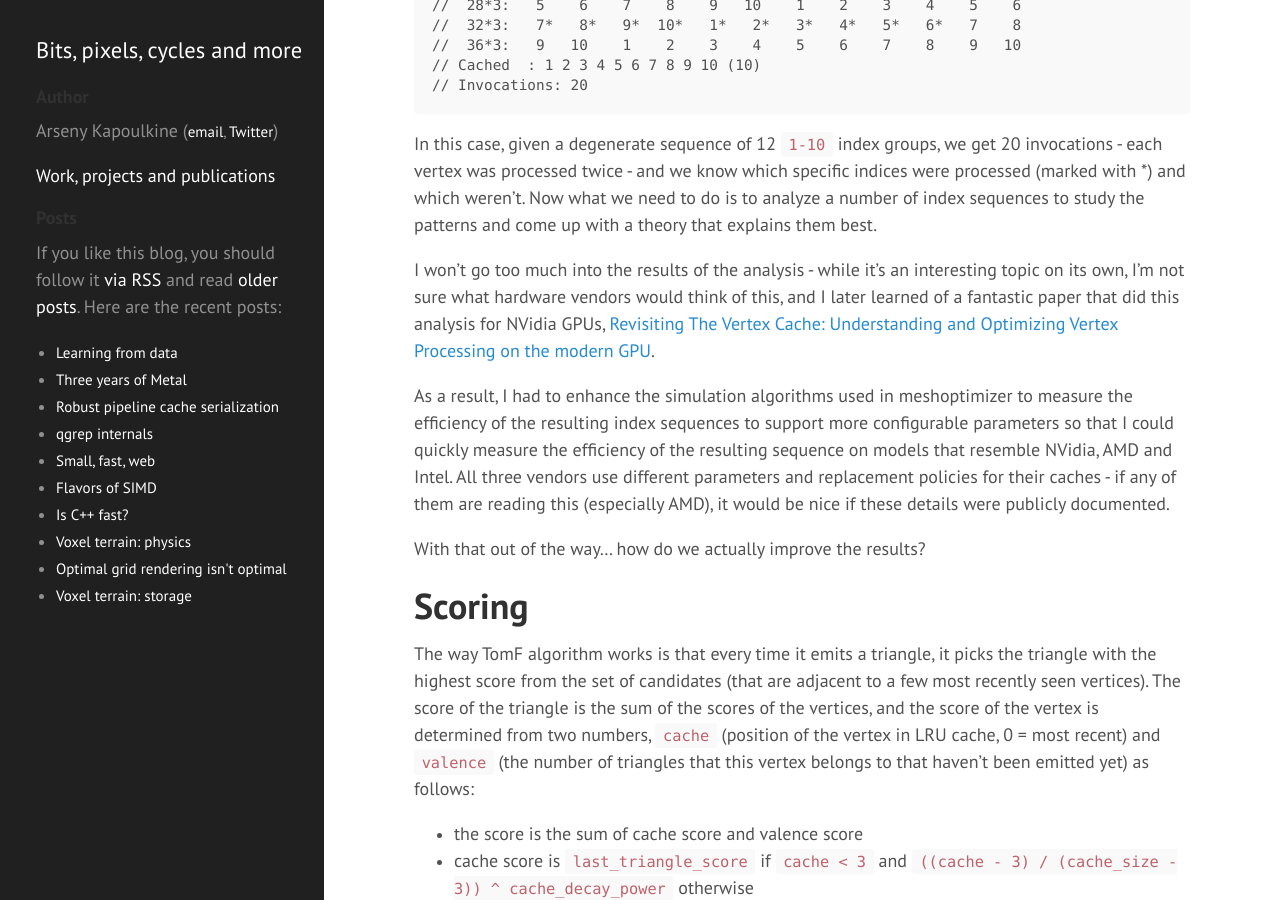
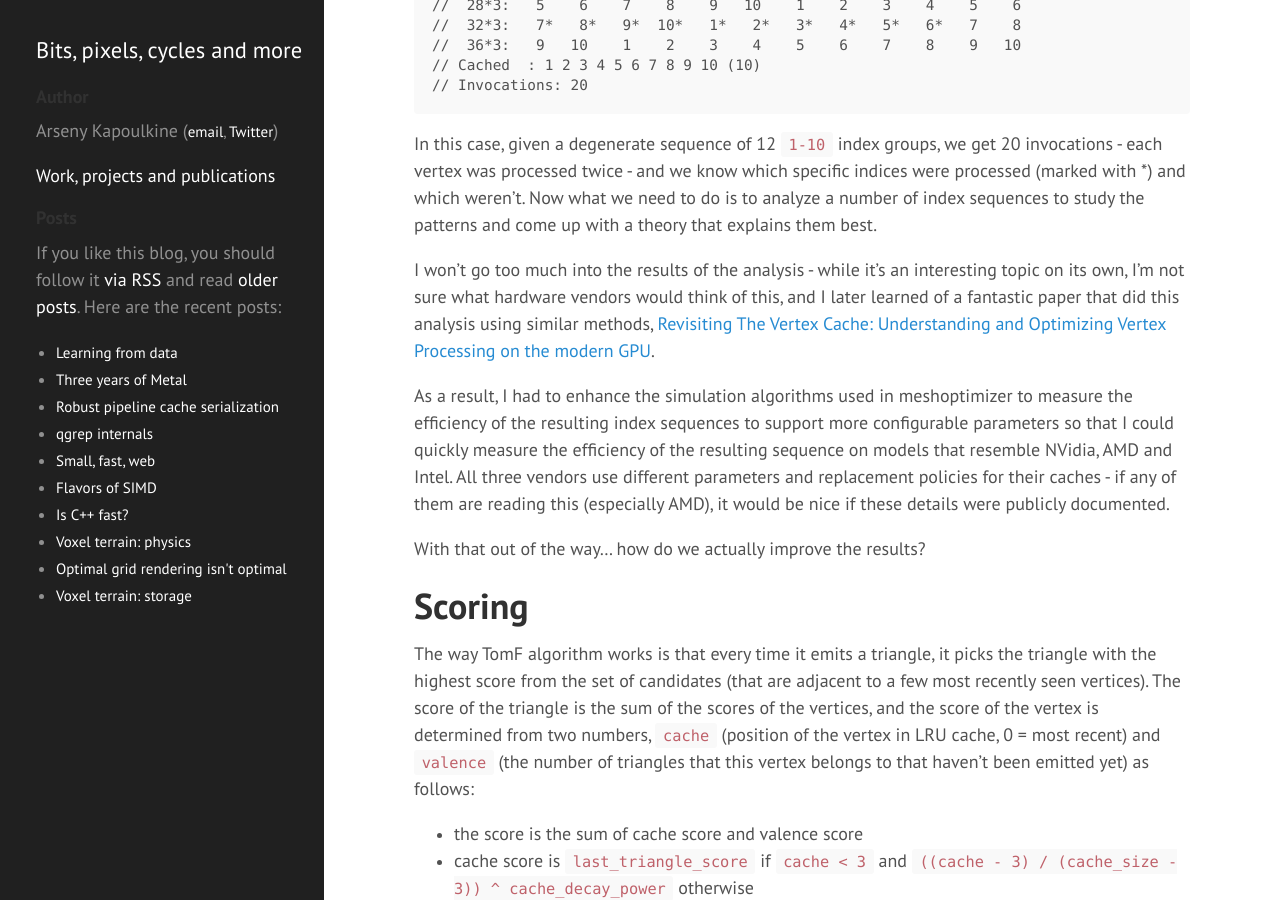
Before and after one commit to zeux/zeux.github.io, a Jekyll site: the page built from _posts/2020-01-22-learning-from-data.md, in a window 1280 px wide and 900 px high, scrolled down 2715 px. Built offline with Jekyll 4.4.1, drawn with Linux system fonts in a browser that asks for light colours.

Commit message:
correction

```diff
--- a/_posts/2020-01-22-learning-from-data.md
+++ b/_posts/2020-01-22-learning-from-data.md
@@ -64,7 +64,7 @@ As a result, for a given index sequence we can produce the result that looks lik
 
 In this case, given a degenerate sequence of 12 `1-10` index groups, we get 20 invocations - each vertex was processed twice - and we know which specific indices were processed (marked with \*) and which weren't. Now what we need to do is to analyze a number of index sequences to study the patterns and come up with a theory that explains them best.
 
-I won't go too much into the results of the analysis - while it's an interesting topic on its own, I'm not sure what hardware vendors would think of this, and I later learned of a fantastic paper that did this analysis for NVidia GPUs, [Revisiting The Vertex Cache: Understanding and Optimizing
+I won't go too much into the results of the analysis - while it's an interesting topic on its own, I'm not sure what hardware vendors would think of this, and I later learned of a fantastic paper that did this analysis using similar methods, [Revisiting The Vertex Cache: Understanding and Optimizing
 Vertex Processing on the modern GPU](https://arbook.icg.tugraz.at/schmalstieg/Schmalstieg_351.pdf).
 
 As a result, I had to enhance the simulation algorithms used in meshoptimizer to measure the efficiency of the resulting index sequences to support more configurable parameters so that I could quickly measure the efficiency of the resulting sequence on models that resemble NVidia, AMD and Intel. All three vendors use different parameters and replacement policies for their caches - if any of them are reading this (especially AMD), it would be nice if these details were publicly documented.
```
